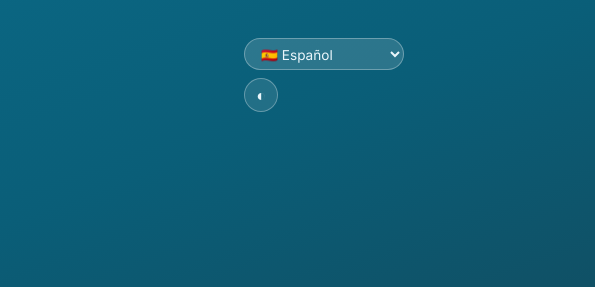
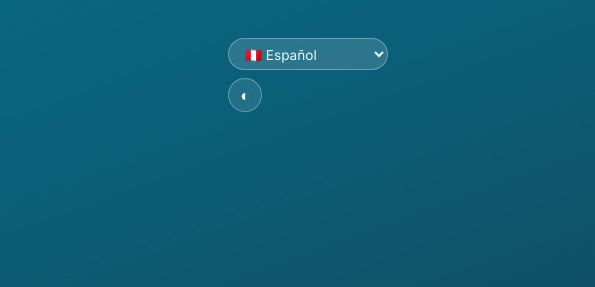
Before and after one commit to vargas987/recomendador-turismo-titicaca, a plain HTML site: page index.html in a window 1280 px wide. Shown: the top 287 px of the page, 685-1280 px from the left. Drawn offline with Linux system fonts and the light colour scheme.

Commit message:
feat(app): agrupa idiomas nacionales (Peru) y extranjeros en el selector
Usa optgroup para separar Espanol/Quechua/Aymara de los idiomas internacionales.

Co-Authored-By: Claude Opus 4.8 <noreply@anthropic.com>

```diff
--- a/index.html
+++ b/index.html
@@ -49,6 +49,7 @@ button{font-family:var(--sans);cursor:pointer}
 .lang button[aria-pressed="true"]{background:#eaf6fb;color:#0a5068}
 .langsel{background:rgba(255,255,255,.14);color:#eaf6fb;border:1px solid rgba(255,255,255,.3);border-radius:999px;padding:6px 12px;font-size:.85rem;font-family:var(--sans);max-width:160px;cursor:pointer}
 .langsel option{color:#132430}
+.langsel optgroup{color:#132430;font-weight:700}
 .theme-btn{border:1px solid rgba(255,255,255,.3);background:rgba(255,255,255,.1);color:#eaf6fb;border-radius:999px;width:34px;height:34px;font-size:1rem}
 .hero h1{font-size:clamp(1.7rem,5.2vw,2.7rem);margin:1.4rem 0 .5rem;line-height:1.1}
 .hero p.lead{font-size:1.05rem;max-width:40ch;color:#d5edf5;margin:0}
@@ -121,15 +122,19 @@ a{color:var(--primary)}
       </div>
       <div class="controls">
         <select class="langsel" id="langsel" aria-label="Idioma">
-          <option value="es">🇪🇸 Español</option>
+          <optgroup label="Idiomas del Perú">
+            <option value="es">🇵🇪 Español</option>
+            <option value="qu">🏔️ Quechua</option>
+            <option value="ay">🏔️ Aymara</option>
+          </optgroup>
+          <optgroup label="Idiomas internacionales">
             <option value="en">🇬🇧 English</option>
             <option value="pt">🇧🇷 Português</option>
             <option value="fr">🇫🇷 Français</option>
             <option value="it">🇮🇹 Italiano</option>
-          <option value="qu">🏔️ Quechua</option>
-          <option value="ay">🏔️ Aymara</option>
             <option value="zh">🇨🇳 中文</option>
             <option value="ja">🇯🇵 日本語</option>
+          </optgroup>
         </select>
         <button class="theme-btn" id="theme" title="Tema" aria-label="Cambiar tema">◐</button>
       </div>
```
Lines whose indentation alone changed are shown as unchanged.
